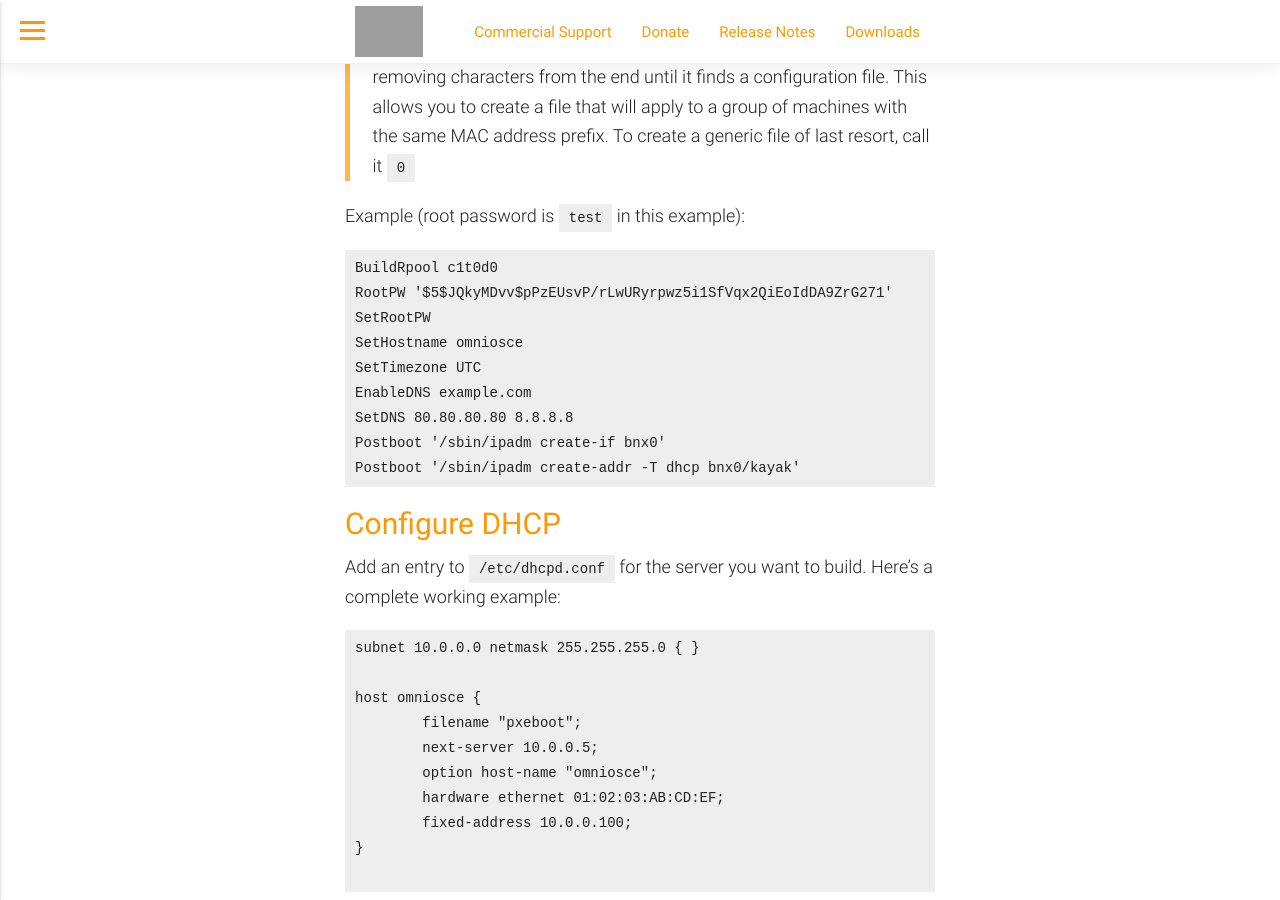
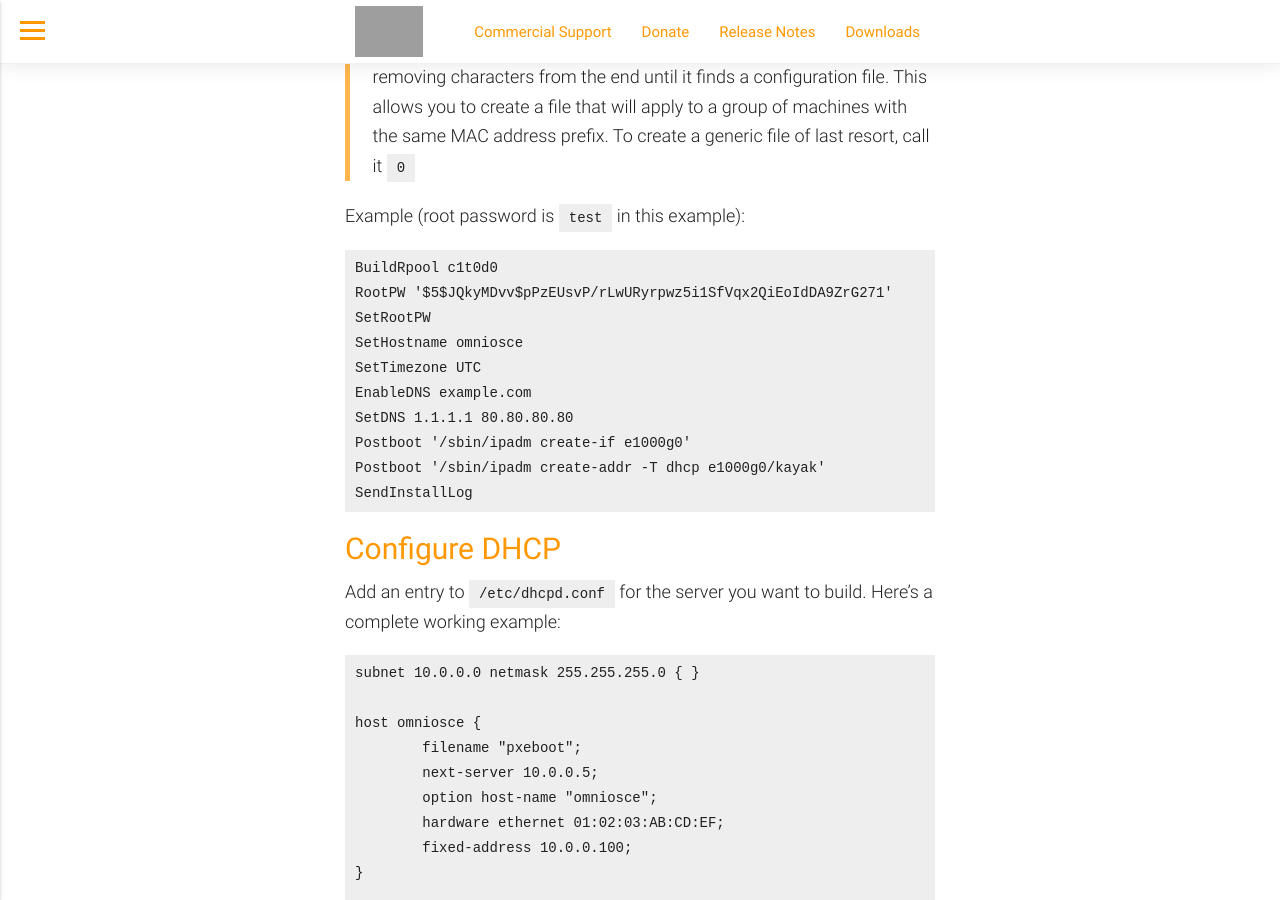
Before and after one commit to omniosorg/omniosorg.github.io, a Jekyll site: the page built from _docs/setup/pxe.md, in a window 1280 px wide and 900 px high, scrolled down 1084 px. Built offline with Jekyll 4.4.1, drawn with Linux system fonts in a browser that asks for light colours; grey boxes are pictures that could not be loaded.

Commit message:
Add missing InstallLog

````diff
--- a/_docs/setup/pxe.md
+++ b/_docs/setup/pxe.md
@@ -60,9 +60,10 @@ SetRootPW
 SetHostname omniosce
 SetTimezone UTC
 EnableDNS example.com
-SetDNS 80.80.80.80 8.8.8.8
-Postboot '/sbin/ipadm create-if bnx0'
-Postboot '/sbin/ipadm create-addr -T dhcp bnx0/kayak'
+SetDNS 1.1.1.1 80.80.80.80
+Postboot '/sbin/ipadm create-if e1000g0'
+Postboot '/sbin/ipadm create-addr -T dhcp e1000g0/kayak'
+SendInstallLog
 ```
 
 ## Configure DHCP
````
